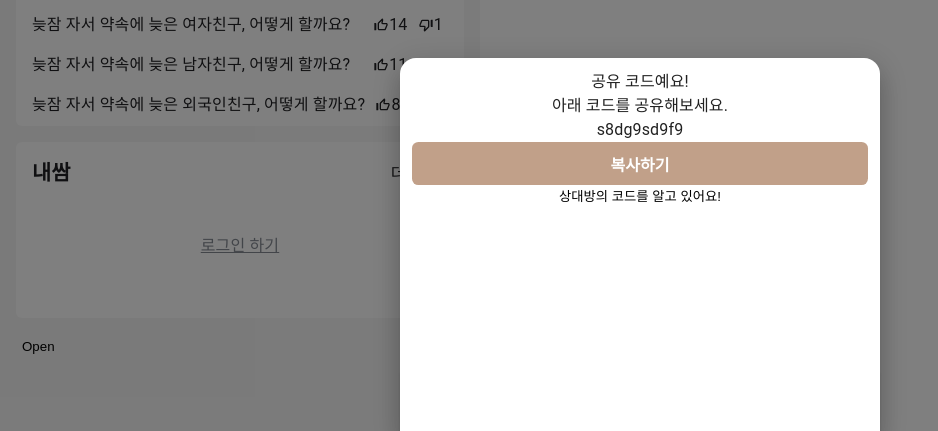
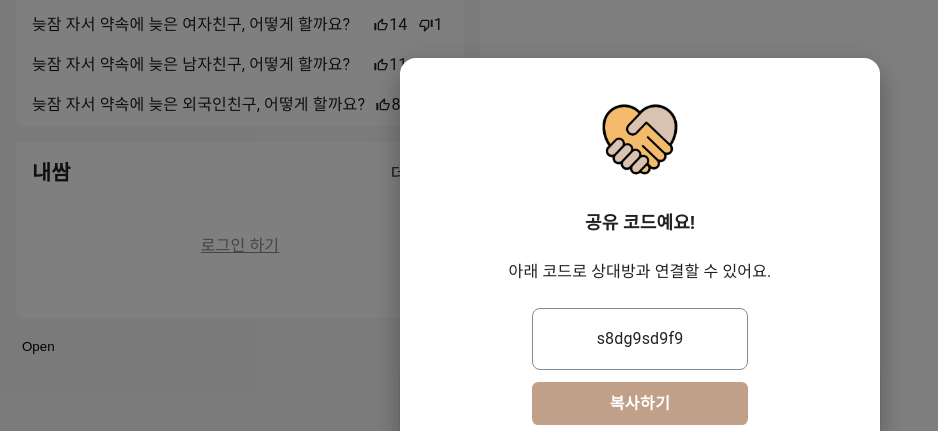
Before and after one commit to lorraine98/good-fight, a Next.js app: page /home in a window 1280 px wide. Both pictures are taken after a click on the button "Open". Shown: the part 366-797 px from the top of the page, without its empty margins (0-938 px from the left). Built offline with nearby package versions, Linux system fonts and the light colour scheme; no server answers; the database is empty.

Commit message:
Style user share code component

```diff
--- a/src/components/common/UserShareCode.tsx
+++ b/src/components/common/UserShareCode.tsx
@@ -1,13 +1,42 @@
 import Button from "src/shared/components/button";
+import logo from "src/shared/img/logo.png";
+import Image from "next/image";
+import { useTheme } from "@mui/system";
 
 const UserShareCode = () => {
+  const theme = useTheme();
+
   return (
     <>
-      <p>공유 코드예요!</p>
-      <p>아래 코드를 공유해보세요.</p>
-      <div>s8dg9sd9f9</div>
-      <Button>복사하기</Button>
-      <button>상대방의 코드를 알고 있어요!</button>
+      <div className="img">
+        <Image src={logo} alt="logo" width={80} height={80} />
+      </div>
+      <p className="title">공유 코드예요!</p>
+      <p className="desc">아래 코드로 상대방과 연결할 수 있어요.</p>
+      <div className="code">s8dg9sd9f9</div>
+      <Button style={{ width: "216px" }}>복사하기</Button>
+      <button className="know-code">상대방의 코드를 알고 있어요!</button>
+      <style jsx>{`
+        .img {
+          margin-top: 28px;
+        }
+        .title {
+          font-size: 1.125rem;
+          font-weight: 600;
+          margin: 24px 0;
+        }
+        .code {
+          border: 1px solid ${theme.palette.custom.gray};
+          border-radius: 8px;
+          padding: 18px 64px;
+          margin: 24px 0 12px 0;
+        }
+        .know-code {
+          text-decoration: underline;
+          color: ${theme.palette.custom.gray};
+          margin-top: 36px;
+        }
+      `}</style>
     </>
   );
 };
--- a/src/pages/home/index.tsx
+++ b/src/pages/home/index.tsx
@@ -13,7 +13,7 @@ import { useTheme } from "@mui/system";
 import { useAuth } from "../auth/hook/useAuth";
 import LoginTextButton from "src/shared/components/button/LoginTextButton";
 import BottomSheet from "src/shared/components/bottom-sheet";
-import UserShareCode from "src/components/common/userShareCode";
+import UserShareCode from "src/components/common/UserShareCode";
 
 export interface FightsInfo {
   content: string;
--- a/src/shared/components/button/index.tsx
+++ b/src/shared/components/button/index.tsx
@@ -1,6 +1,7 @@
 import { useTheme } from "@mui/system";
 import React from "react";
 import Spinner from "src/shared/spinner";
+import { Button as MuiButton } from "@mui/material";
 
 interface Props extends React.ButtonHTMLAttributes<HTMLButtonElement> {
   children: React.ReactNode;
@@ -16,36 +17,35 @@ const Button = ({
   ...props
 }: Props) => {
   const theme = useTheme();
+  const buttonStyle = {
+    background: `${theme.palette.custom.brown}`,
+    width: "100%",
+    height: "2.7rem",
+    border: "none",
+    borderRadius: "0.4rem",
+    color: `${theme.palette.custom.white}`,
+    fontSize: "1rem",
+    fontWeight: "600",
+    cursor: "pointer",
+    ...props,
+    "&:hover": {
+      background: `${theme.palette.custom.brown}`,
+    },
+  };
 
   return (
-    <>
-      <button
-        className="button"
+    <MuiButton
       type={type}
       style={{ ...props.style }}
       onClick={onClick}
-        {...props}
+      sx={{ ...buttonStyle }}
     >
       {isLoading ? (
         <Spinner size={25} color={theme.palette.custom.white} />
       ) : (
         children
       )}
-      </button>
-      <style jsx>{`
-        .button {
-          background: ${theme.palette.custom.brown};
-          width: 100%;
-          height: 2.7rem;
-          border: none;
-          border-radius: 0.4rem;
-          color: ${theme.palette.custom.white};
-          font-size: 1rem;
-          font-weight: 600;
-          cursor: pointer;
-        }
-      `}</style>
-    </>
+    </MuiButton>
   );
 };
 
--- a/src/styles/theme.ts
+++ b/src/styles/theme.ts
@@ -1,4 +1,4 @@
-import { PaletteMode, createTheme } from "@mui/material";
+import { PaletteMode } from "@mui/material";
 
 export const getDesignToken = (mode: PaletteMode) => ({
   palette: {
```
Lines whose indentation alone changed are shown as unchanged.
